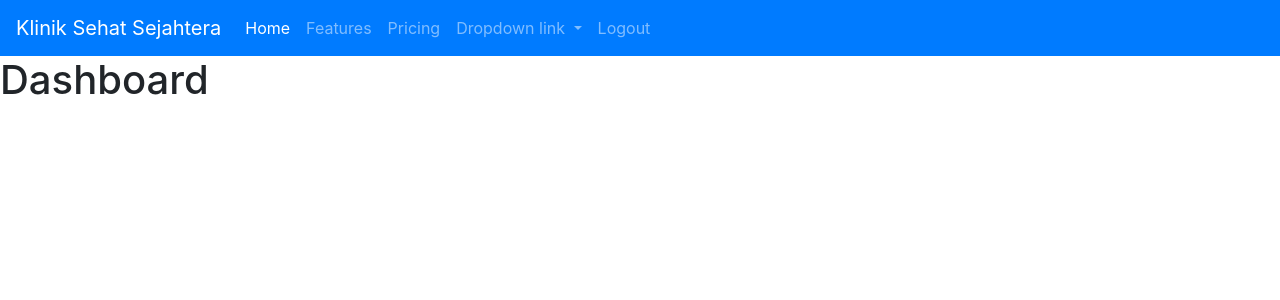
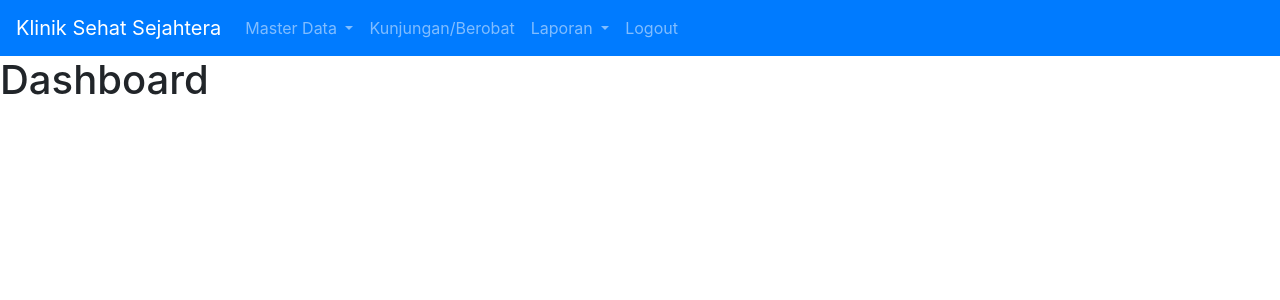
Before and after one commit to tomiprasetyo/web-klinik, a CodeIgniter app: page /web-klinik/ in a window 1280 px wide. Shown: the top 300 px of the page. Run offline with CodeIgniter, Linux system fonts and the light colour scheme; the visitor is signed in with stand-in values (Sample User, id 1); some libraries are stand-ins or nearby versions.

Commit message:
memodifikasi view_header.php (membuat navbar baru)

```diff
--- a/application/views/view_header.php
+++ b/application/views/view_header.php
@@ -7,7 +7,7 @@
     <meta name="viewport" content="width=device-width, initial-scale=1, shrink-to-fit=no">
 
     <!-- Bootstrap CSS -->
-    <link rel="stylesheet" href="<?= base_url() ?>assets/css/bootstrap.min.css"
+    <link rel="stylesheet" href="<?= base_url(); ?>assets/css/bootstrap.min.css"
         integrity="sha384-Vkoo8x4CGsO3+Hhxv8T/Q5PaXtkKtu6ug5TOeNV6gBiFeWPGFN9MuhOf23Q9Ifjh" crossorigin="anonymous">
     <title>Klinik Sehat Sejahtera</title>
 </head>
@@ -21,24 +21,32 @@
         </button>
         <div class="collapse navbar-collapse" id="navbarNavDropdown">
             <ul class="navbar-nav">
-                <li class="nav-item active">
-                    <a class="nav-link" href="#">Home <span class="sr-only">(current)</span></a>
+                <li class="nav-item dropdown">
+                    <a class="nav-link dropdown-toggle" href="#" id="navbarMaster" role="button" data-toggle="dropdown"
+                        aria-haspopup="true" aria-expanded="false">
+                        Master Data
+                    </a>
+                    <div class="dropdown-menu" aria-labelledby="navbarMaster">
+                        <a class="dropdown-item" href="<?= base_url("users") ?>">Data User</a>
+                        <a class="dropdown-item" href="<?= base_url("dokter") ?>">Data Dokter</a>
+                        <a class="dropdown-item" href="<?= base_url("pasien") ?>">Data Pasien</a>
+                        <a class="dropdown-item" href="<?= base_url("obat") ?>">Data Obat</a>
+                    </div>
                 </li>
+
                 <li class="nav-item">
-                    <a class="nav-link" href="#">Features</a>
+                    <a class="nav-link" href="<?= base_url("kunjungan"); ?>">Kunjungan/Berobat</a>
                 </li>
-                <li class="nav-item">
-                    <a class="nav-link" href="#">Pricing</a>
-                </li>
+
                 <li class="nav-item dropdown">
-                    <a class="nav-link dropdown-toggle" href="#" id="navbarDropdownMenuLink" role="button"
-                        data-toggle="dropdown" aria-haspopup="true" aria-expanded="false">
-                        Dropdown link
+                    <a class="nav-link dropdown-toggle" href="#" id="navbarLaporan" role="button" data-toggle="dropdown"
+                        aria-haspopup="true" aria-expanded="false">
+                        Laporan
                     </a>
-                    <div class="dropdown-menu" aria-labelledby="navbarDropdownMenuLink">
-                        <a class="dropdown-item" href="#">Action</a>
-                        <a class="dropdown-item" href="#">Another action</a>
-                        <a class="dropdown-item" href="#">Something else here</a>
+                    <div class="dropdown-menu" aria-labelledby="navbarLaporan">
+                        <a class="dropdown-item" href="<?= base_url("laporan/data_dokter") ?>">Data Dokter</a>
+                        <a class="dropdown-item" href="<?= base_url("laporan/data_pasien") ?>">Data Pasien</a>
+                        <a class="dropdown-item" href="<?= base_url("laporan/data_kunjungan") ?>">Data Kunjungan</a>
                     </div>
                 </li>
 
```
